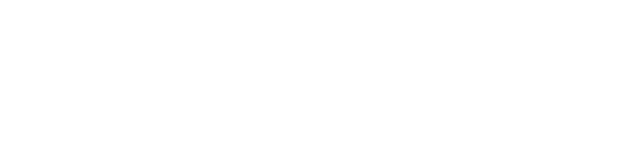
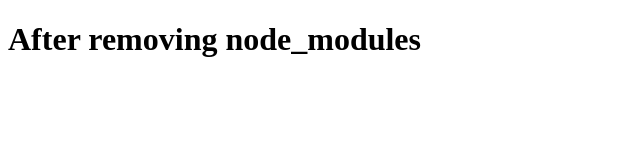
Before and after one commit to Ron-Yu/test-ignore, a website: page index.html in a window 1280 px wide. Shown: the whole page, without its empty margins (0-640 px from the left). Drawn offline with Linux system fonts and the light colour scheme.

Commit message:
modify index.html

```diff
--- a/index.html
+++ b/index.html
@@ -7,6 +7,6 @@
   <title>Document</title>
 </head>
 <body>
-
+  <h1>After removing node_modules</h1>
 </body>
 </html>
```
